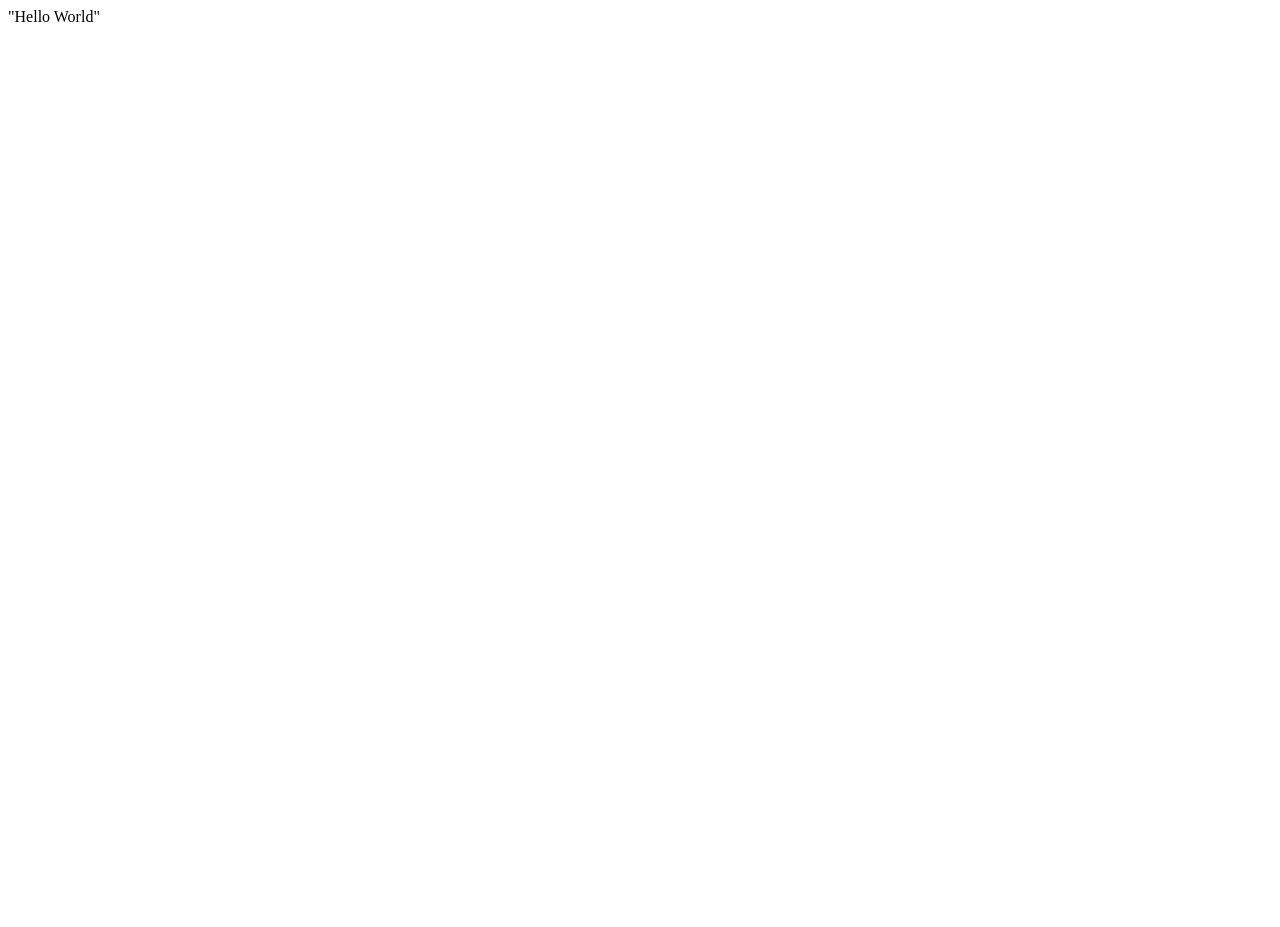
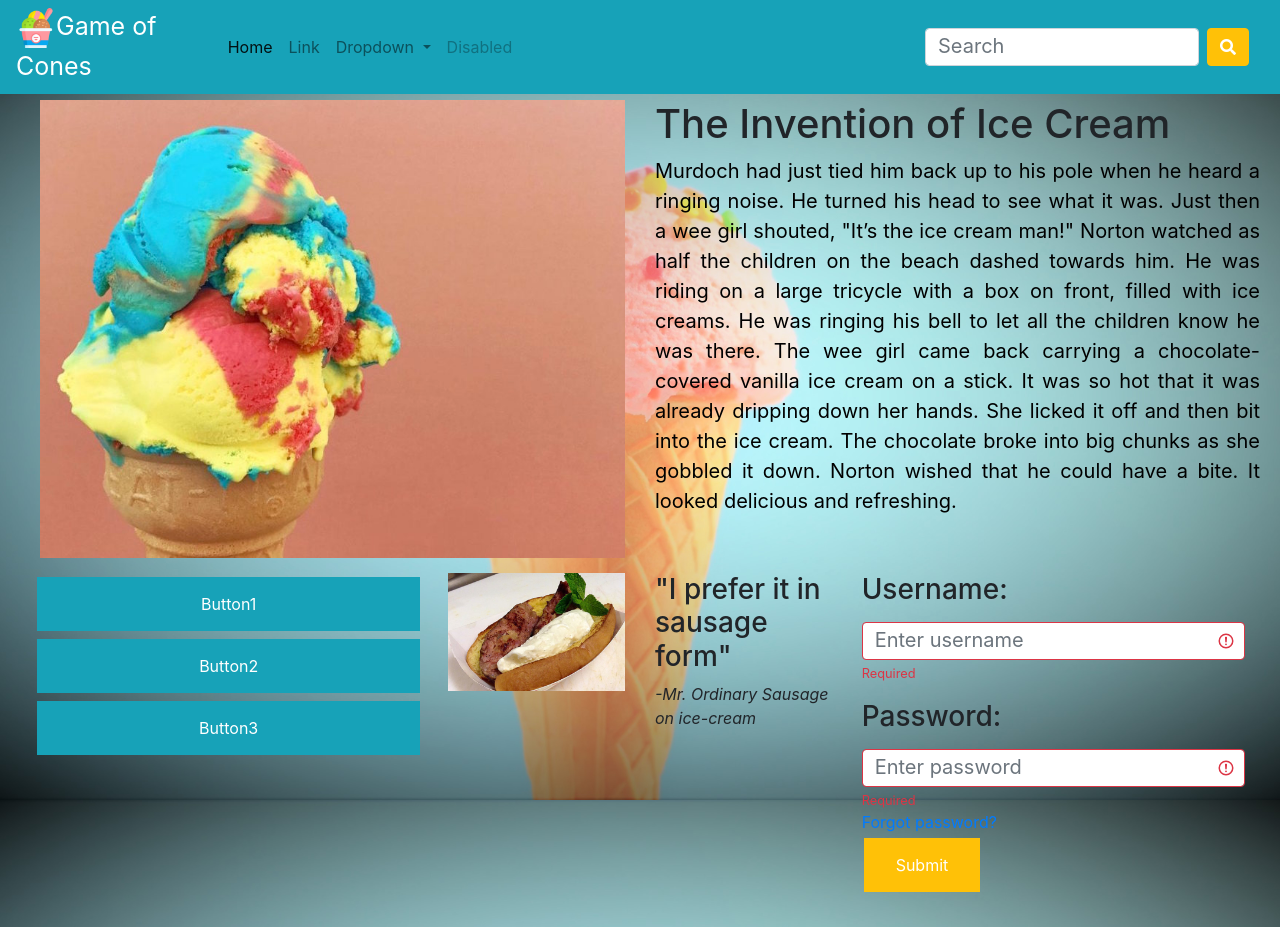
Before and after one commit to arnolddsouza00/arnolddsouza00.github.io, a plain HTML site: page index.html in a window 1280 px wide. Before the commit the page ends 800 px from the top, so only its background shows below. Drawn offline with nearby package versions, Linux system fonts and the light colour scheme.

Commit message:
Initial commit

```diff
--- /dev/null
+++ b/first.css
@@ -0,0 +1,32 @@
+.logo-text {
+  color: white;
+  font-size: 25px;
+}
+
+.button {
+  align-items: center;
+  background-color: #17A2B8;
+  border: none;
+  color: white;
+  padding: 15px 32px;
+  text-align: center;
+  text-decoration: none;
+  display: inline-block;
+  font-size: 16px;
+  margin: 4px 2px;
+  cursor: pointer;
+}
+
+.button:focus {
+  outline: #ffc107 auto 15px;
+}
+
+input,
+input::-webkit-input-placeholder {
+    font-size: 20px;
+    line-height: 3;
+}
+
+.submit {
+  background-color: #ffc107;
+}
--- a/index.html
+++ b/index.html
@@ -1 +1,127 @@
-"Hello World"
+<!DOCTYPE html>
+<html lang="en" dir="ltr">
+
+<head>
+	<title>Game of Cones</title>
+	<link rel="icon" href="ice-cream.png">
+	<meta charset="utf-8">
+	<meta name="viewport" content="width=device-width, initial-scale=1">
+	<link rel="stylesheet" href="https://maxcdn.bootstrapcdn.com/bootstrap/4.5.0/css/bootstrap.min.css">
+	<link rel="stylesheet" href="first.css">
+	<link rel="stylesheet" href="https://use.fontawesome.com/releases/v5.7.0/css/all.css">
+	<script src="https://ajax.googleapis.com/ajax/libs/jquery/3.5.1/jquery.min.js"></script>
+	<script src="https://cdnjs.cloudflare.com/ajax/libs/popper.js/1.16.0/umd/popper.min.js"></script>
+	<script src="https://maxcdn.bootstrapcdn.com/bootstrap/4.5.0/js/bootstrap.min.js"></script>
+
+	<style>
+	body {
+	  background-image: url('ice-cream-bg.jpg');
+	  background-repeat: no-repeat;
+	  background-attachment: fixed;
+	  background-size: cover;
+	}
+	</style>
+</head>
+
+<body style="padding-top: 100px;">
+	<nav class="navbar navbar-expand-lg navbar-light bg-info fixed-top">
+		<a class="logo-text" href="#" title="Game of Cones"><img class="logo-pic" src="ice-cream.png" width="40px" height="40px" title="Game of Cones">Game of Cones</a>
+		<div class="container">
+			<button class="navbar-toggler" type="button" data-toggle="collapse" data-target="#navbarSupportedContent" aria-controls="navbarSupportedContent" aria-expanded="false" aria-label="Toggle navigation">
+				<span class="navbar-toggler-icon"></span>
+			</button>
+
+			<div class="collapse navbar-collapse" id="navbarSupportedContent">
+				<ul class="navbar-nav mr-auto">
+					<li class="nav-item active">
+						<a class="nav-link" href="#" title="Home">Home <span class="sr-only">(current)</span></a>
+					</li>
+					<li class="nav-item">
+						<a class="nav-link" href="#" title="Link">Link</a>
+					</li>
+					<li class="nav-item dropdown">
+						<a class="nav-link dropdown-toggle" href="#" id="navbarDropdown" role="button" data-toggle="dropdown" aria-haspopup="true" aria-expanded="false" title="Dropdown">
+							Dropdown
+						</a>
+						<div class="dropdown-menu" aria-labelledby="navbarDropdown">
+							<a class="dropdown-item" href="#" title="Action">Action</a>
+							<a class="dropdown-item" href="#" title="Another action">Another action</a>
+							<div class="dropdown-divider"></div>
+							<a class="dropdown-item" href="#" title="Another another action">Another another action</a>
+						</div>
+					</li>
+					<li class="nav-item">
+						<a class="nav-link disabled" href="#" title="Disabled">Disabled</a>
+					</li>
+				</ul>
+				<form class="form-inline my-2 my-lg-0">
+					<input class="form-control mr-sm-2" type="search" placeholder="Search" aria-label="Search">
+					<button class="btn btn-warning my-2 my-sm-0" type="submit" title="Search"><i class="fa fa-search" style="color:white;"></i></button>
+				</form>
+			</div>
+		</div>
+	</nav>
+
+	<div class="container-fluid" style="padding-left:20px; padding-right:20px">
+		<div class="row">
+			<div class="col-md-6">
+				<img src="rainbow-ice-cream.png" align="justify" style="width:100%; height:auto; text-align:center; padding-left:20px;" title="Ice-cream"/>
+			</div>
+			<div class="col-lg-6">
+				<h1>The Invention of Ice Cream</h1>
+				<p style="font-size:20px; color:black;" class="text-justify">
+					Murdoch had just tied him back up to his pole when he heard a ringing noise. He turned his head to see what it was. Just then a wee girl shouted, "It’s the ice cream man!" Norton watched as half the children on the beach dashed towards him.
+					He was riding on a large tricycle with a box on front, filled with ice creams. He was ringing his bell to let all the children know he was there. The wee girl came back carrying a chocolate-covered vanilla ice cream on a stick. It was so
+					hot that it was already dripping down her hands. She licked it off and then bit into the ice cream. The chocolate broke into big chunks as she gobbled it down. Norton wished that he could have a bite. It looked delicious and refreshing.
+				</p>
+			</div>
+		</div>
+	</div>
+
+	<div class="container-fluid" style="padding-left:20px; padding-right:20px">
+		<div class="container”>
+			<div class=" container” style="padding:15px;">
+			<div class="row">
+				<div class="col-md-4">
+					<div class="btn-group-vertical" style="width:100%;">
+						<button type="button" name="button" class="button button1" title="Button1" style="width:100%">Button1</button>
+						<button type="button" name="button" class="button button2" title="Button2" style="width:100%">Button2</button>
+						<button type="button" name="button" class="button button3" title="Button3" style="width:100%">Button3</button>
+					</div>
+				</div>
+				<div class="col-md-2">
+					<img src="ice-cream-sausage.jpg" width="100%" title="Yum!">
+				</div>
+				<div class="col-md-2">
+					<h3>"I prefer it in sausage form"</h3>
+					<p><i>-Mr. Ordinary Sausage on ice-cream</i></p>
+				</div>
+				<div class="col-md-4">
+					<form action="#" class="was-validated">
+						<div class="form-group">
+							<label for="uname">
+								<h3>Username:</h3>
+							</label>
+							<input type="email" class="form-control" id="uname" placeholder="Enter username" name="uname" required>
+							<div class="valid-feedback">Valid.</div>
+							<div class="invalid-feedback">Required</div>
+						</div>
+						<div class="form-group">
+							<label for="pwd">
+								<h3>Password:</h3>
+							</label>
+							<input type="password" class="form-control" id="pwd" placeholder="Enter password" name="pswd" required>
+							<div class="valid-feedback">Valid.</div>
+							<div class="invalid-feedback">Required</div>
+							<div>
+							<a href="" class="forgot-password" ="btn btn-info" role="button" title="Forgot password?">Forgot password?</a>
+						</div>
+							<button type="submit" class="button submit" title="Submit">Submit</button>
+						</div>
+					</form>
+				</div>
+			</div>
+		</div>
+	</div>
+
+</html>
```
Also changed, not shown: ice-cream-bg.jpg (added), ice-cream-sausage.jpg (added), ice-cream.png (added), rainbow-ice-cream.png (added).
